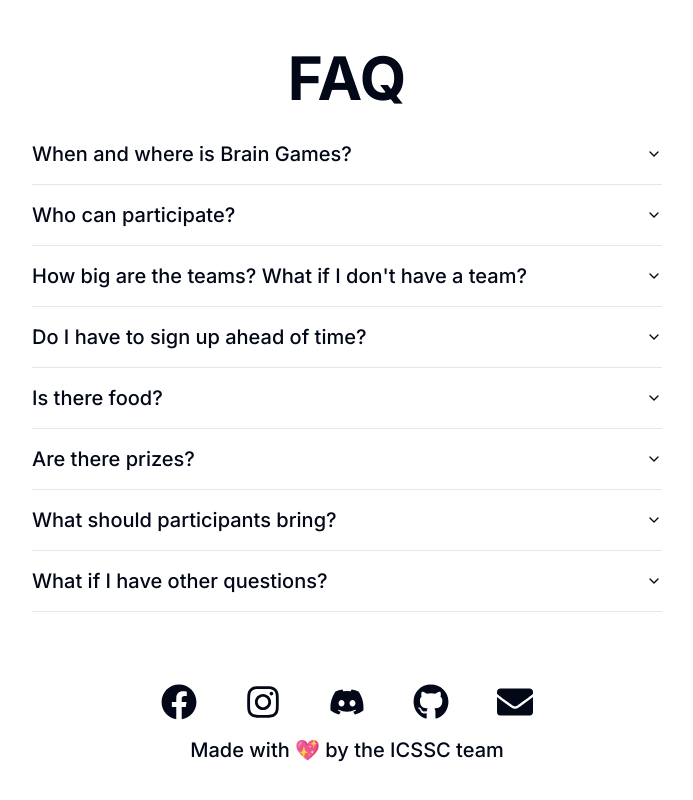
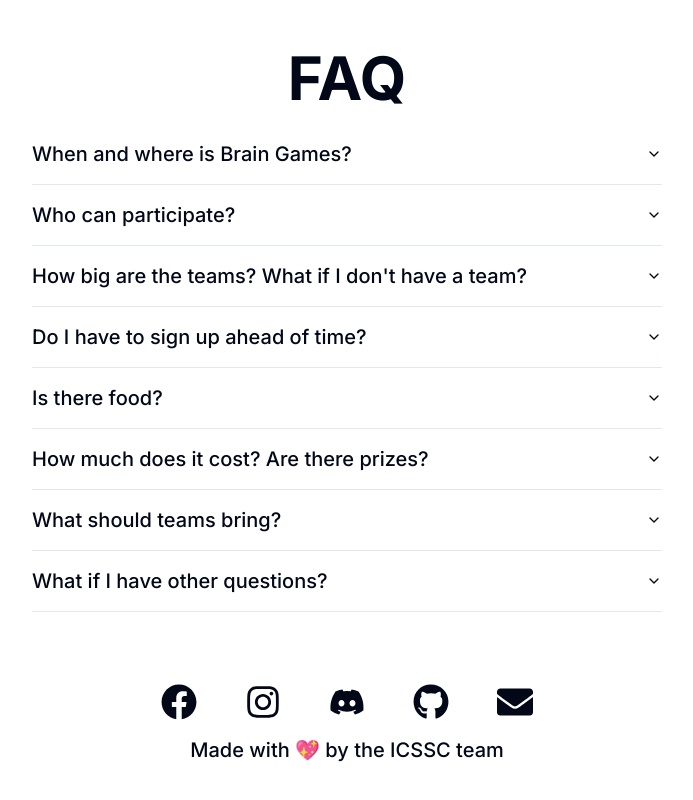
Before and after one commit to icssc/brain-games-2024, a Next.js app: page / in a window 1280 px wide. Shown: the part 752-1552 px from the top of the page, without its empty margins (293-986 px from the left). Before the commit the page ends 1524 px from the top, so only its background shows below. Built offline with nearby package versions, Linux system fonts and the light colour scheme.

Commit message:
fix: minor faq updates

```diff
--- a/src/components/Faq.tsx
+++ b/src/components/Faq.tsx
@@ -14,12 +14,12 @@ const FAQ_DATA: Faq_Data[] = [
     {
         title: "When and where is Brain Games?",
         content:
-            "Brain Games will be from 11am-4:30pm on Saturday, February 10, 2024, in the Student Center (Emerald Bay).",
+            "Brain Games will be from 11am-4:30pm on Saturday, February 10, 2024, in the Student Center (Emerald Bay room).",
     },
     {
         title: "Who can participate?",
         content:
-            "All UCI students! Brain Games is open to individuals of all skill levels, including beginners. Brain Games is designed to be inclusive, with games that are more about collaboration and enjoyment.",
+            "All UCI students! Brain Games is open to individuals of all skill levels, including beginners. Brain Games is designed to be inclusive, with games that will be fun for all skill levels and backgrounds (for blindfolded coding, some experience with python by at least one of your team members will be helpful).",
     },
     {
         title: "How big are the teams? What if I don't have a team?",
@@ -37,13 +37,13 @@ const FAQ_DATA: Faq_Data[] = [
             "Yes! There will be a lunch break in the middle of the event. We will have pizza, sprite, snacks, and Capri Suns.",
     },
     {
-        title: "Are there prizes?",
-        content: "Yes! We have prizes for first, second, and third place.",
+        title: "How much does it cost? Are there prizes?",
+        content: "Brain games is completely free to attend, with food and snacks provided at no cost to any participants! We'll also prizes for each member of the first, second, and third place teams.",
     },
     {
-        title: "What should participants bring?",
+        title: "What should teams bring?",
         content:
-            "Please make sure that your team brings at least 1 charged laptop (which will be used for the blindfolded pair programming event), as well as some writing materials to take notes with!",
+            "Please make sure that your team brings at least 1 charged laptop for blindfolded coding (we recommend each team bring a second backup laptop just in case), as well as some writing materials to take notes with!",
     },
     {
         title: "What if I have other questions?",
--- a/src/components/Footer.tsx
+++ b/src/components/Footer.tsx
@@ -30,14 +30,14 @@ const MEDIA_LINKS = [
     },
     {
         id: 5,
-        link: "mailto: icssc@uci.edu",
+        link: "mailto:icssc@uci.edu",
         icon: <FaEnvelope />,
     },
 ];
 
 const Footer = () => {
     return (
-        <footer className="flex-center px-2 py-2 mt-16 flex-col gap-y-4">
+        <footer className="flex-center px-2 py-2 mt-16 mb-8 flex-col gap-y-4">
             <div className="flex justify-center gap-5 text-3xl sm:gap-12 sm:text-4xl">
                 {MEDIA_LINKS.map((link) => (
                     <Link
```
Also changed, not shown: 1 other file (tests, documents, lock files or other folders).
